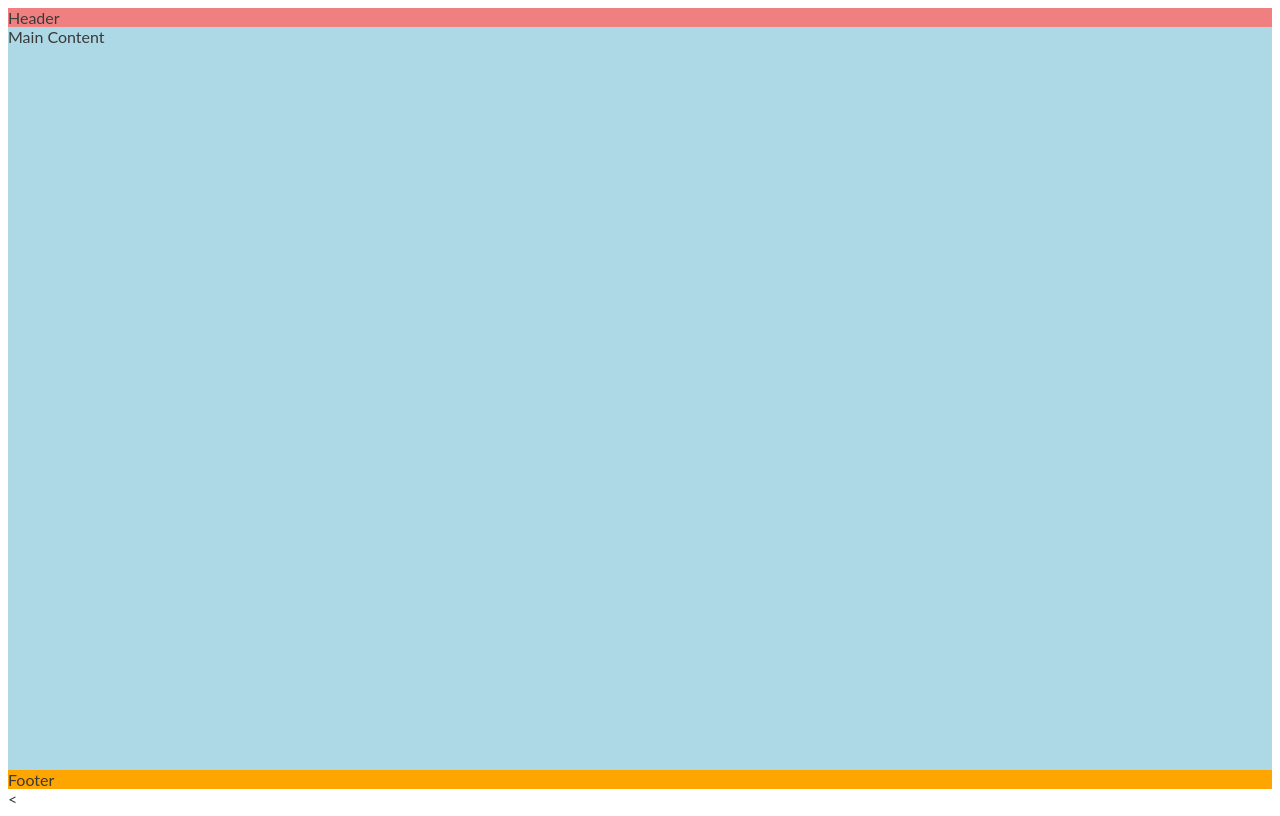
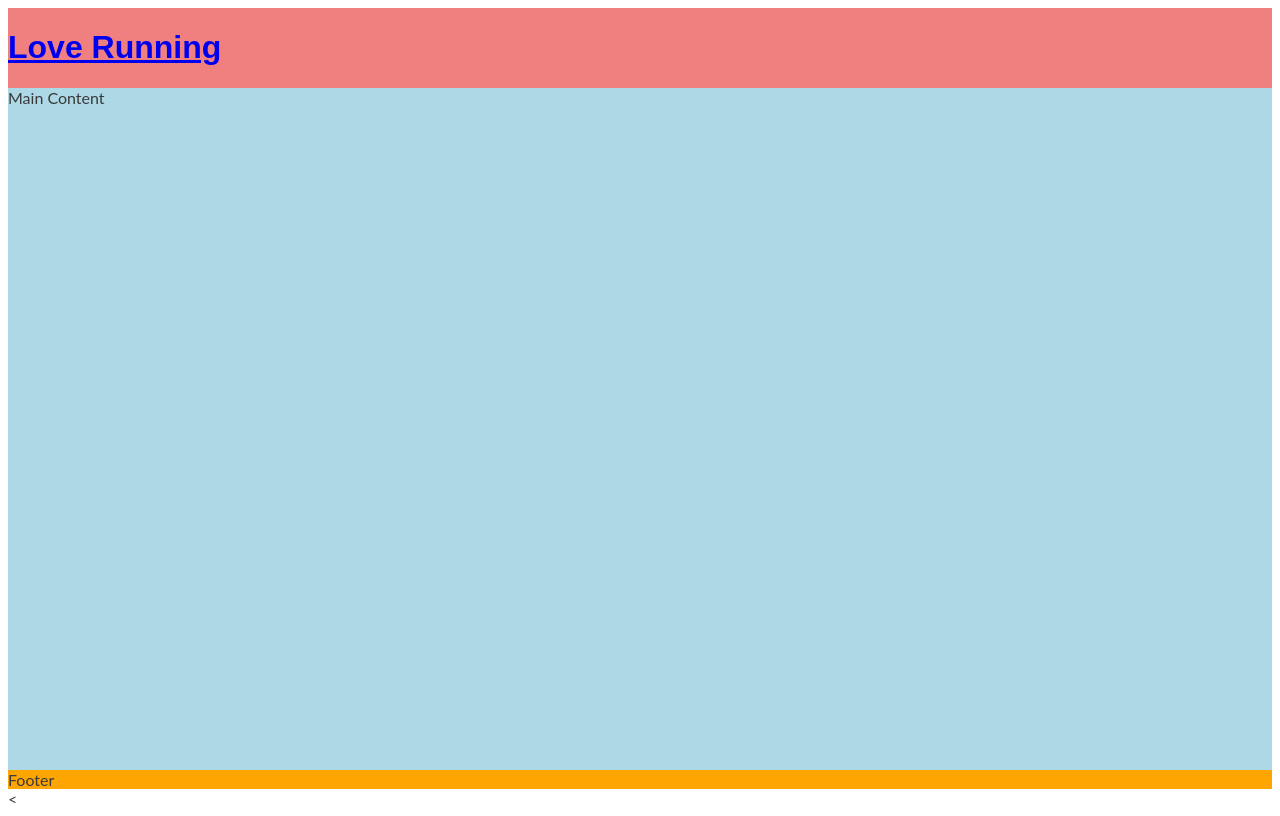
Before and after one commit to GarethAubrey/loverunningexample, a plain HTML site: page index.html in a window 1280 px wide. Drawn offline with Linux system fonts and the light colour scheme.

Commit message:
added logo to hearder and oswald font

```diff
--- a/assets/css/style.css
+++ b/assets/css/style.css
@@ -23,6 +23,11 @@ header {
     background-color: lightcoral;
 }
 
+h1 {
+    font-family: 'oswald', sans-serif;
+}
+
+
 /* Main Content */
 main {
     background-color: lightblue;
--- a/index.html
+++ b/index.html
@@ -19,7 +19,11 @@
 
 <body>
     <!--Header-->
-    <header>Header</header>
+    <header>
+        <a href="index.html">
+            <h1 id="logo">Love Running</h1>
+        </a>
+    </header>
     <!--Main content-->
     <main>Main Content</main>
     <!--Footer-->
```
